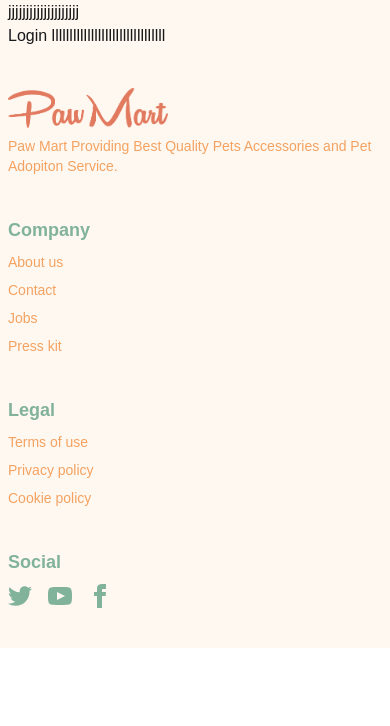
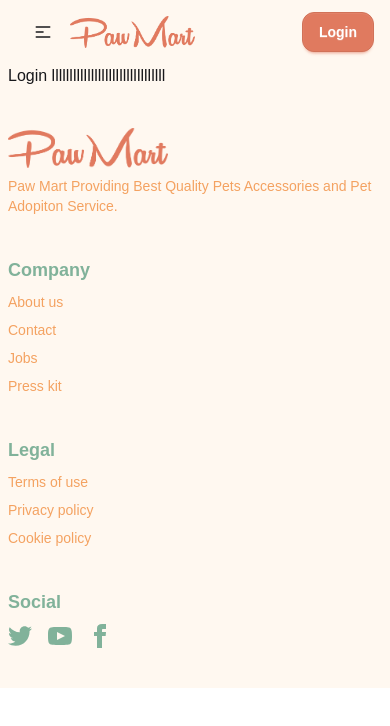
Before and after one commit to mjh-shikder/A-10-PawMart-Web-App-Clint, a React (Vite) app: page /login in a window 390 px wide. Shown: the top 726 px of the page. Built offline with nearby package versions, Linux system fonts and the light colour scheme; a web font is replaced by a local one.

Commit message:
Navbar added

```diff
--- a/src/components/Navbar.jsx
+++ b/src/components/Navbar.jsx
@@ -1,10 +1,53 @@
 import React from 'react';
+import { Link, NavLink } from 'react-router';
+import Logo  from "../assets/Logo.png";
 
 const Navbar = () => {
+     const links = <>
+    <li> <NavLink to={'/'} className={({ isActive }) => isActive ? "bg-primary text-white px-2.5 py-0.5 rounded-lg font-semibold  " : "text-secondary font-semibold"}>Home</NavLink> </li>
+    <li> <NavLink to={'/pets-supplies'} className={({ isActive }) => isActive ? "bg-primary text-white px-2.5 py-0.5 rounded-lg font-semibold  " : "text-secondary font-semibold"}>Pets & Supplies</NavLink> </li>
+    </>
     return (
-        <div>
-            jjjjjjjjjjjjjjjjjjjj
+        <div className="navbar bg-base-200 ">
+      <div className="navbar-start">
+        <div className="dropdown">
+          <div tabIndex={0} role="button" className=" btn btn-ghost lg:hidden">
+            <svg
+              xmlns="http://www.w3.org/2000/svg"
+              className="h-5 w-5"
+              fill="none"
+              viewBox="0 0 24 24"
+              stroke="currentColor"
+            >
+              {" "}
+              <path
+                strokeLinecap="round"
+                strokeLinejoin="round"
+                strokeWidth="2"
+                d="M4 6h16M4 12h8m-8 6h16"
+              />{" "}
+            </svg>
+          </div>
+          {/* small screen  */}
+          <ul
+            tabIndex="-1"
+            className="lg:hidden dropdown-content bg-base-100 rounded-box z-10 mt-3 w-52 p-2 shadow items-center text-center flex flex-col justify-center "
+          >
+            {links}
+          </ul>
         </div>
+        <Link to={"/"} className=" text-xl">
+          <img className="w-36" src={Logo} alt="Logo" />
+        </Link>
+      </div>
+      {/* desktop */}
+      <div className="navbar-center hidden lg:flex  ">
+        <ul className=" space-x-5 px-1 flex items-center">{links}</ul>
+      </div>
+      <div className="navbar-end">
+        <Link className="btn btn-primary rounded-xl text-white ">Login</Link>
+      </div>
+    </div>
     );
 };
 
--- a/src/context/AuthProvider.jsx
+++ b/src/context/AuthProvider.jsx
@@ -8,12 +8,15 @@
 
 
 
+    const logout = () => {
 
+}
 
 
     const authInfo = {
         user,
         setUser,
+        logout,
 }
 
     return <AuthContext value={authInfo}>{children}</AuthContext>
```
